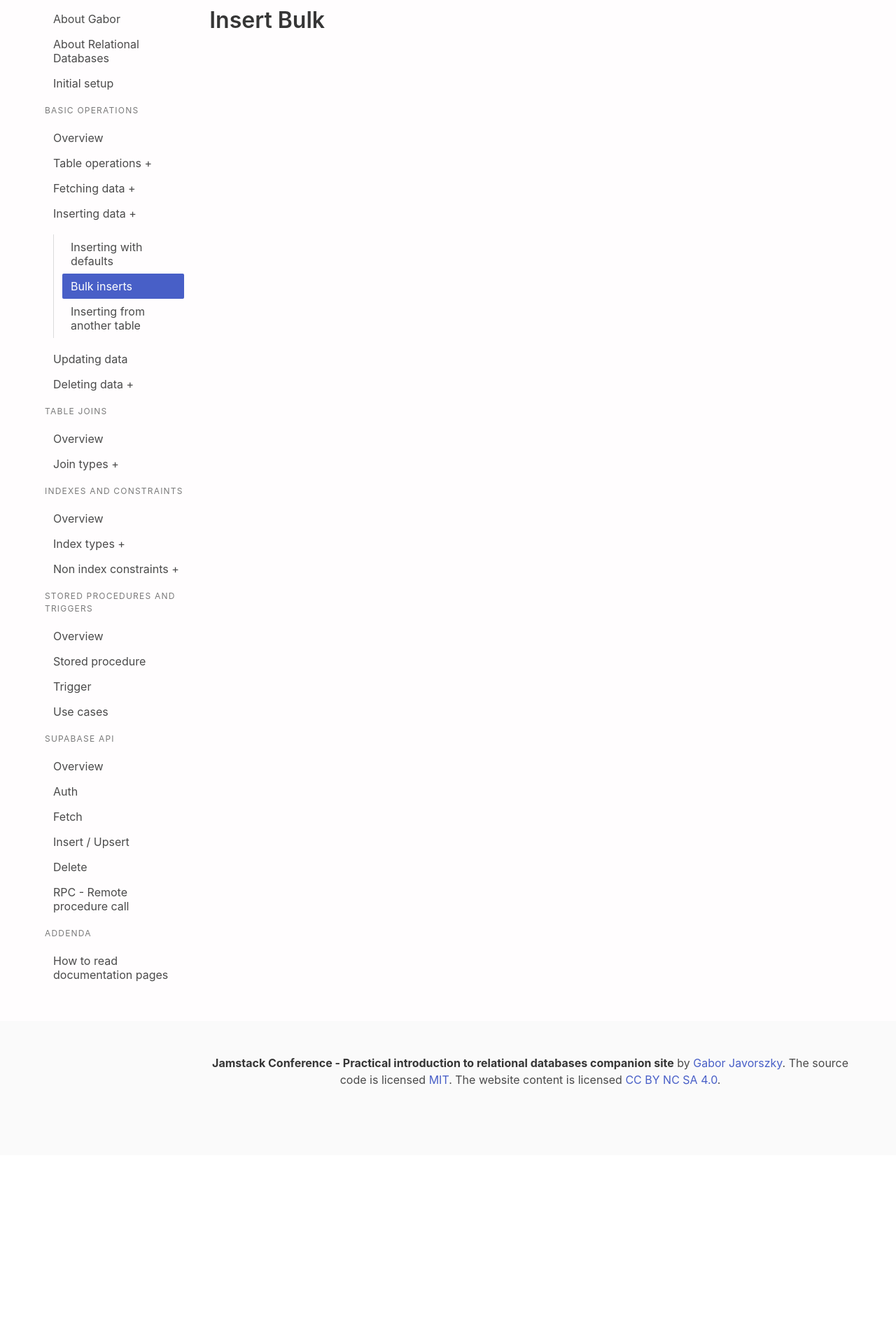
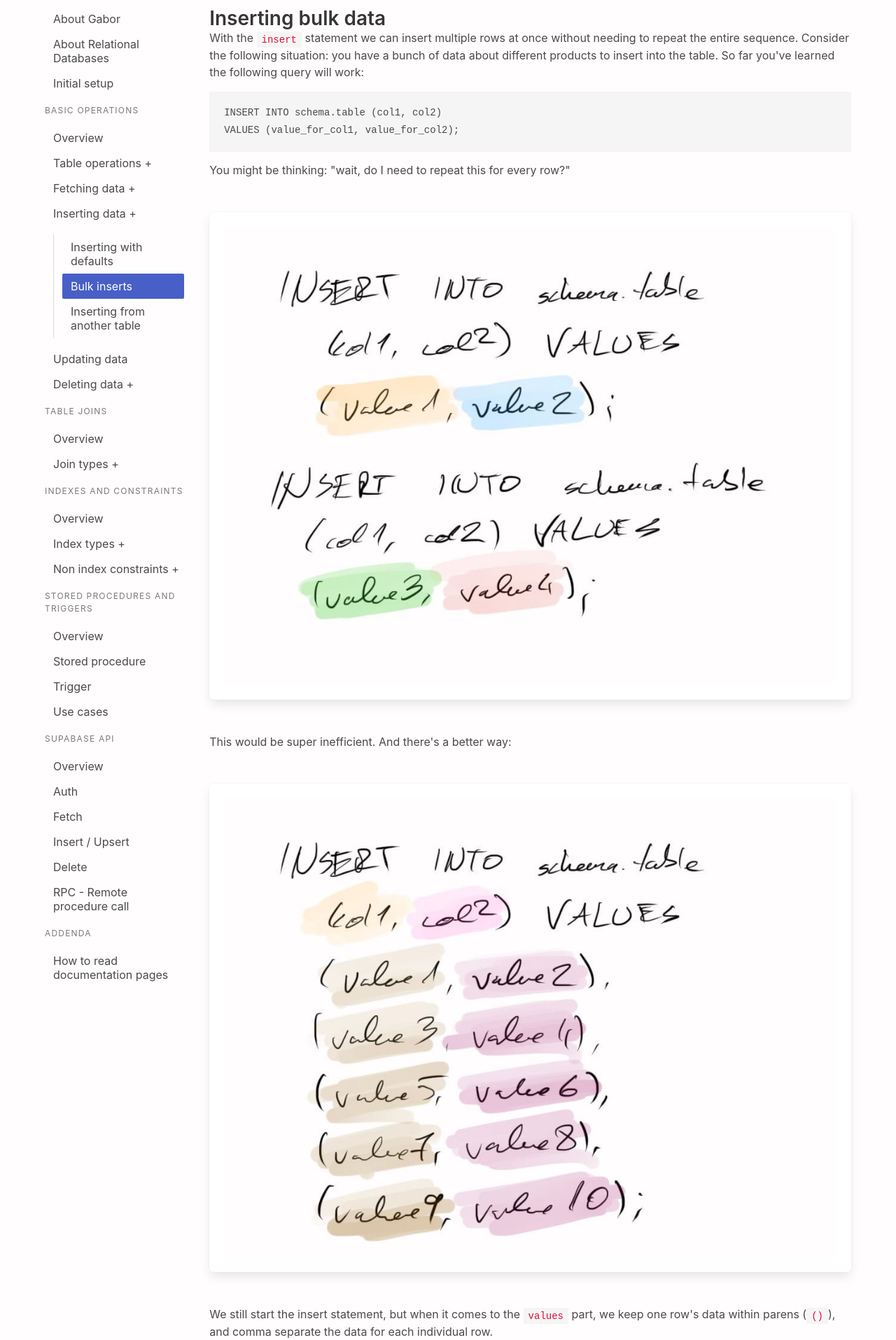
Before and after one commit to javorszky/jamstack-workshop-companion-static, a React (Vite) app: page /basic/insert/bulk-inserts in a window 1280 px wide. Shown: the part 105-2020 px from the top of the page at 70% size. Before the commit the page ends 1756 px from the top, so only its background shows below. Built offline with nearby package versions, Linux system fonts and the light colour scheme.

Commit message:
Bulk inserts

```diff
--- a/src/Pages/basic/insert/InsertBulk.jsx
+++ b/src/Pages/basic/insert/InsertBulk.jsx
@@ -1,5 +1,27 @@
+import { Link } from "react-router-dom"
+
 export default function InsertBulk() {
     return (
-        <h1 className="title">Insert Bulk</h1>
+        <>
+            <h2 className="subtitle">Inserting bulk data</h2>
+
+            <p>With the <code>insert</code> statement we can insert multiple rows at once without needing to repeat the entire sequence. Consider the following situation: you have a bunch of data about different products to insert into the table. So far you've learned the following query will work:</p>
+
+            <pre><code>{`INSERT INTO schema.table (col1, col2)
+VALUES (value_for_col1, value_for_col2);`}</code></pre>
+
+            <p>You might be thinking: "wait, do I need to repeat this for every row?"</p>
+
+            <img src="/bulk_insert_separate.jpg" alt="separate queries for individual rows" className="box my-6" />
+
+            <p>This would be super inefficient. And there's a better way:</p>
+
+            <img src="/bulk_insert_repeated.jpg" alt="one query to insert multiple rows" className="box my-6" />
+
+            <p>We still start the insert statement, but when it comes to the <code>values</code> part, we keep one row's data within parens (<code>()</code>), and comma separate the data for each individual row.</p>
+
+            <p>This is important enoguh and common enough to get its own page. Once you're ready, move on to learning about <Link to="/basic/insert/select">inserting data from a different table</Link>.</p>
+        </>
+
     )
 }
```
Also changed, not shown: src/assets/bulk_insert_repeated.jpg (added), src/assets/bulk_insert_separate.jpg (added).
